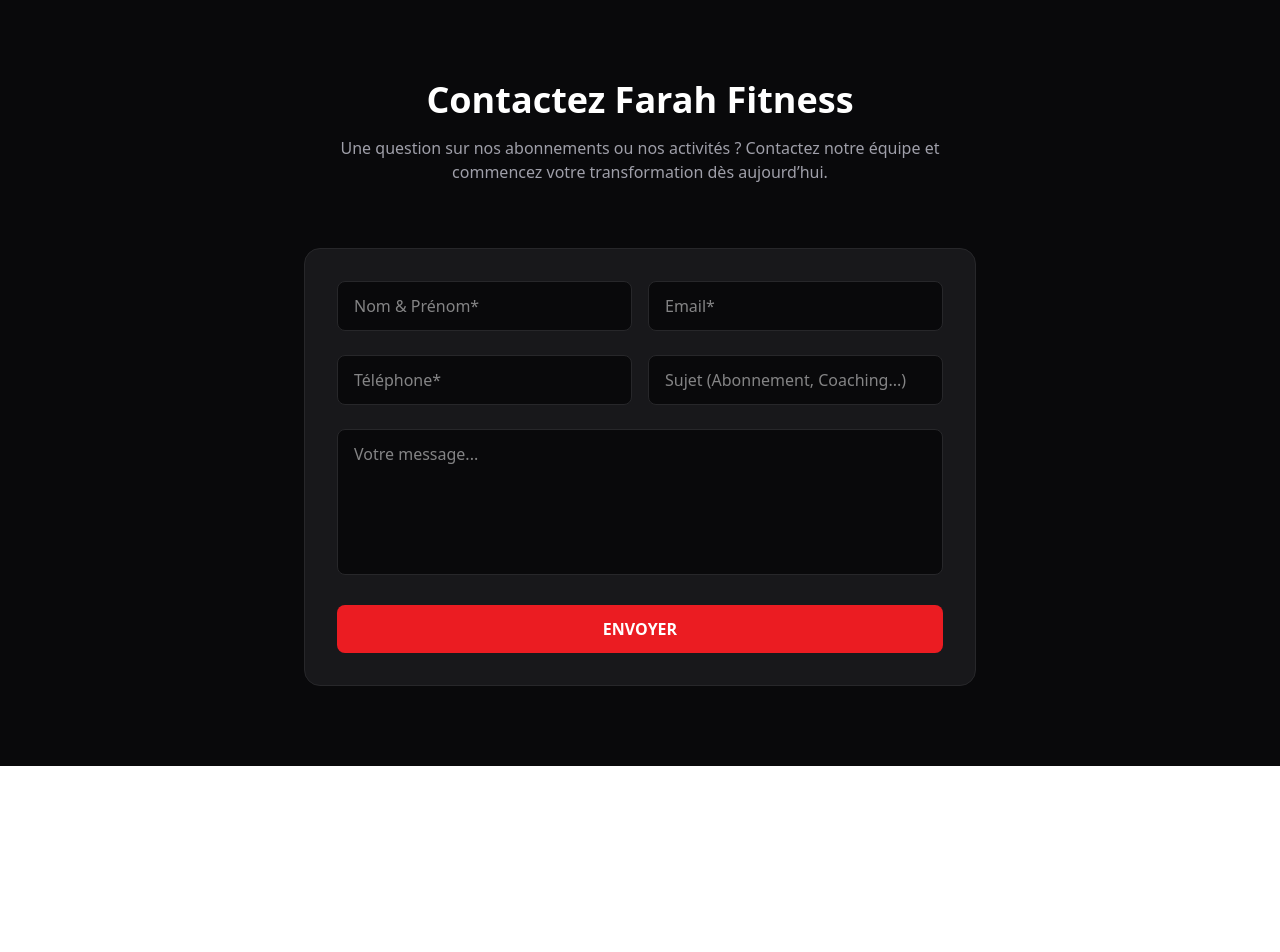
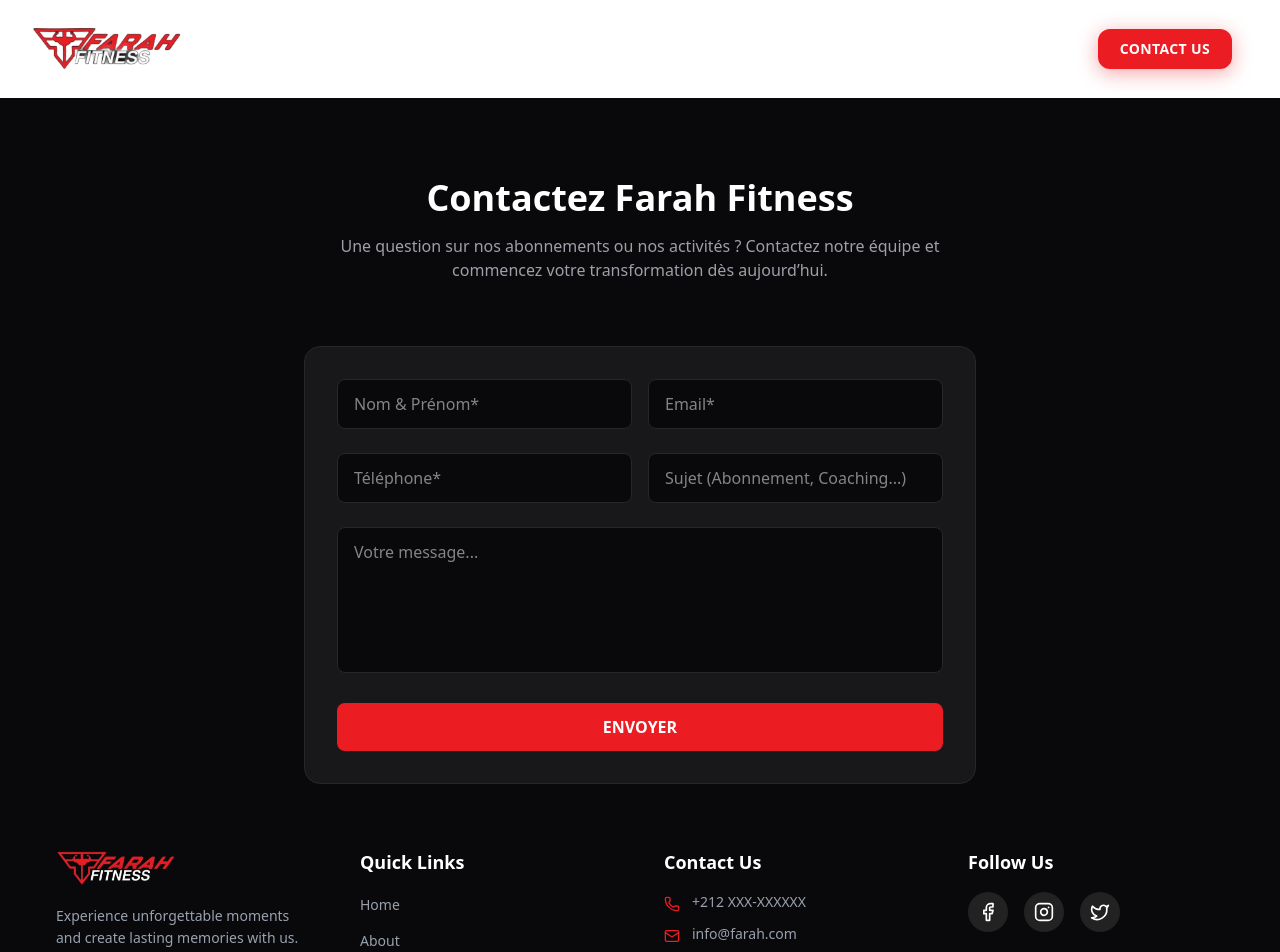
Before and after one commit to IlhamKaddi/gym-website, a Next.js app: page /contact in a window 1280 px wide. Shown: the top 952 px of the page. Before the commit the page ends 800 px from the top, so only its background shows below. Built offline with nearby package versions, Linux system fonts and the light colour scheme; a web font is replaced by a local one.

Commit message:
feat : refactor the CONTACT PAGE

```diff
--- a/app/contact/page.tsx
+++ b/app/contact/page.tsx
@@ -4,6 +4,8 @@
 import { z } from "zod";
 import { useForm } from "react-hook-form";
 import { zodResolver } from "@hookform/resolvers/zod";
+import { Footer } from "../compenents/Footer";
+import { Navbar } from "../compenents/Navbar";
 
 /* ZOD VALIDATION */
 
@@ -58,7 +60,10 @@
   };
 
   return (
-    <section className="bg-zinc-950 py-20 px-6">
+    <>
+    <Navbar className="bg-zinc-950S"/>
+  <section className="bg-zinc-950 py-20 px-6">
+
       <div className="max-w-6xl mx-auto">
         {/* HEADER */}
         <div className="text-center mb-16">
@@ -192,6 +197,8 @@
           </form>
         </div>
       </div>
+      <Footer />
     </section>
+   </>
   );
 }
--- a/app/maps/page.tsx
+++ b/app/maps/page.tsx
@@ -5,7 +5,7 @@
 
 function page() {
   return (
-    <div className='bg-black'>
+    <div className='bg-zinc-950'>
      <Navbar/>
      <Maps/>
      <Footer/>
```
